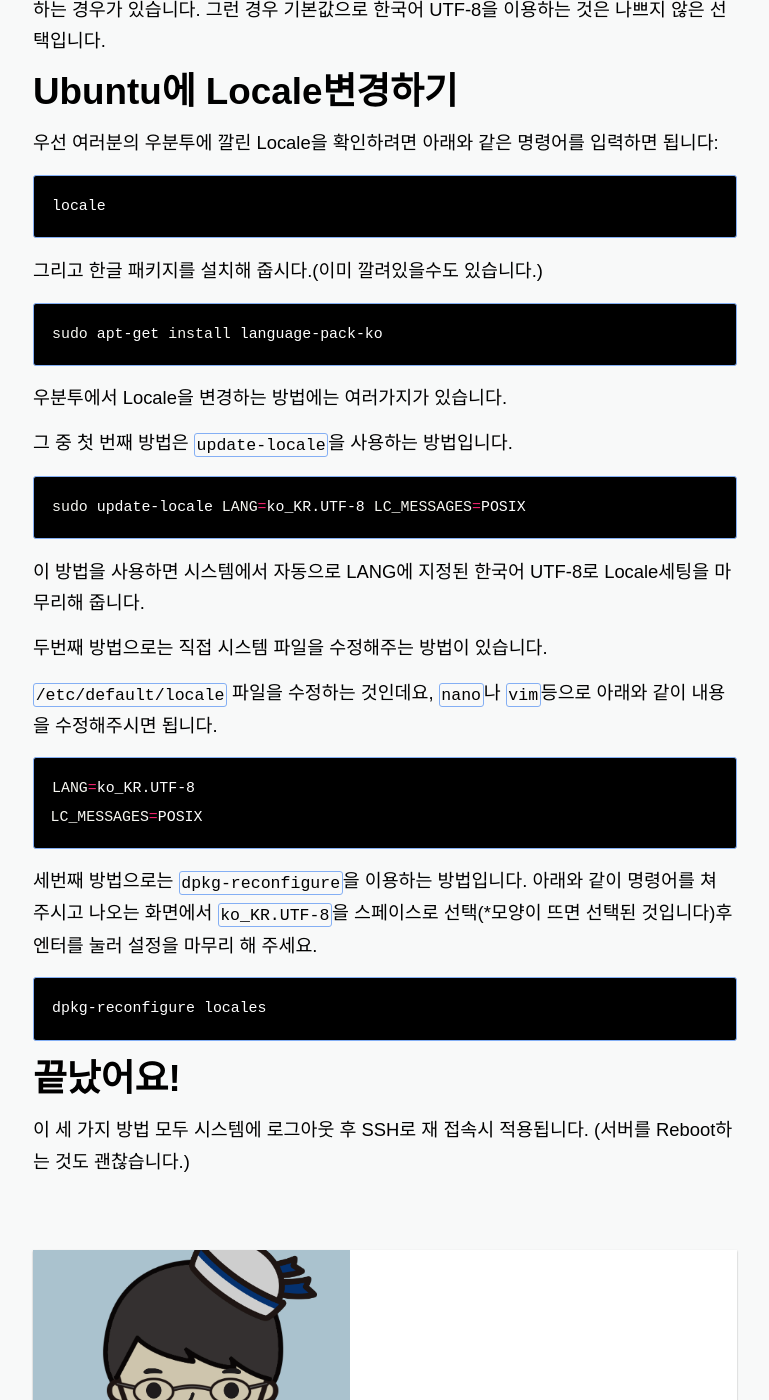
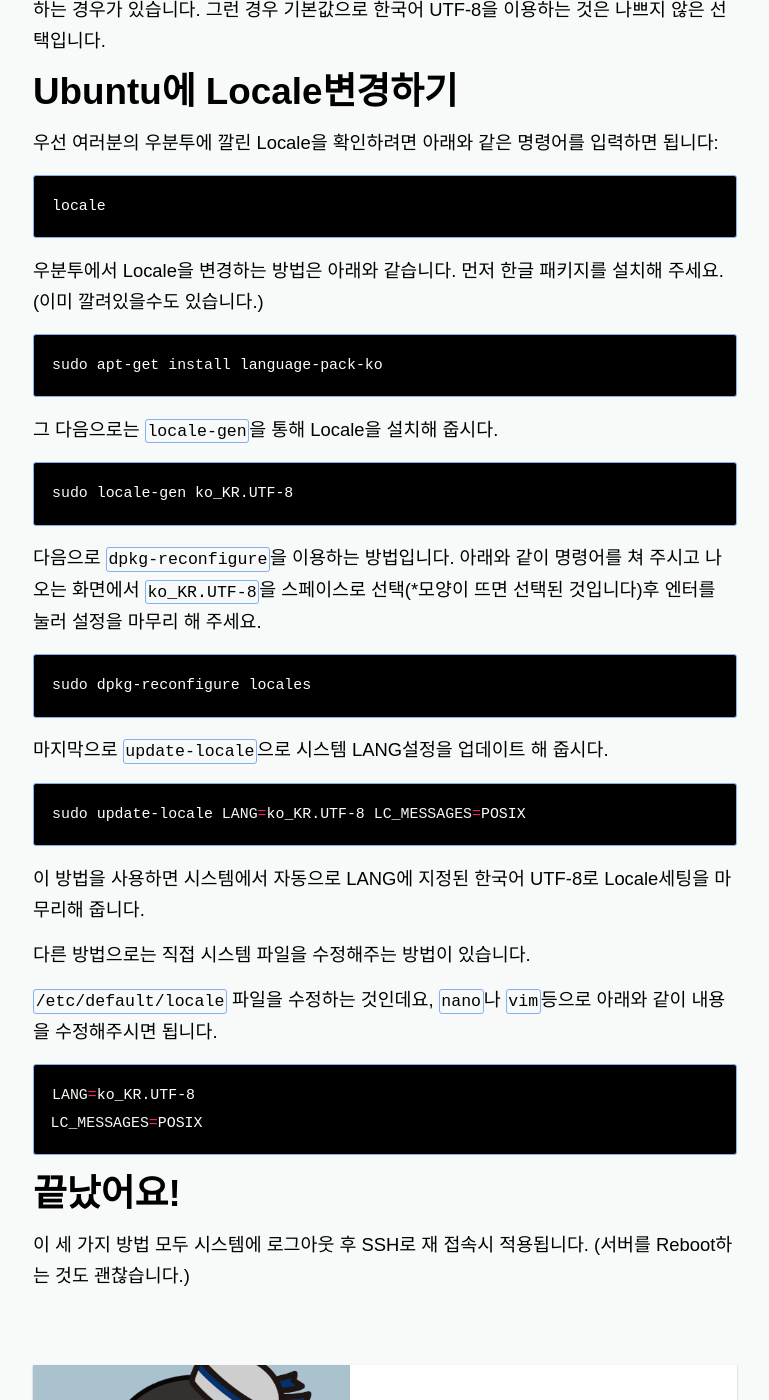
Before and after one commit to Beomi/beomi.github.io_2019, a Jekyll site: the page built from _posts/2017-07-10-Ubuntu-Locale-to-ko_KR.md, in a window 1280 px wide and 1400 px high, scrolled down 1477 px. Shown: the whole window, without its empty margins (255-1024 px from the left). Built offline with Jekyll 4.4.1, drawn with Linux system fonts in a browser that asks for light colours; nearby versions of some CDN libraries; some web fonts are replaced.

Commit message:
Add description for Ubuntu Locale to ko_KR

````diff
--- a/_posts/2017-07-10-Ubuntu-Locale-to-ko_KR.md
+++ b/_posts/2017-07-10-Ubuntu-Locale-to-ko_KR.md
@@ -34,15 +34,25 @@ Locale은 단순히 언어 번역뿐만 아니라 시간과 날짜등을 표시
 locale
 ```
 
-그리고 한글 패키지를 설치해 줍시다.(이미 깔려있을수도 있습니다.)
+우분투에서 Locale을 변경하는 방법은 아래와 같습니다. 먼저 한글 패키지를 설치해 주세요.(이미 깔려있을수도 있습니다.)
 
 ```bash
 sudo apt-get install language-pack-ko
 ```
 
-우분투에서 Locale을 변경하는 방법에는 여러가지가 있습니다.
+그 다음으로는 `locale-gen`을 통해 Locale을 설치해 줍시다.
 
-그 중 첫 번째 방법은 `update-locale`을 사용하는 방법입니다.
+```bash
+sudo locale-gen ko_KR.UTF-8
+```
+
+다음으로 `dpkg-reconfigure`을 이용하는 방법입니다. 아래와 같이 명령어를 쳐 주시고 나오는 화면에서 `ko_KR.UTF-8`을 스페이스로 선택(*모양이 뜨면 선택된 것입니다)후 엔터를 눌러 설정을 마무리 해 주세요.
+
+```bash
+sudo dpkg-reconfigure locales
+```
+
+마지막으로 `update-locale`으로 시스템 LANG설정을 업데이트 해 줍시다.
 
 ```bash
 sudo update-locale LANG=ko_KR.UTF-8 LC_MESSAGES=POSIX
@@ -50,7 +60,7 @@ sudo update-locale LANG=ko_KR.UTF-8 LC_MESSAGES=POSIX
 
 이 방법을 사용하면 시스템에서 자동으로 LANG에 지정된 한국어 UTF-8로 Locale세팅을 마무리해 줍니다.
 
-두번째 방법으로는 직접 시스템 파일을 수정해주는 방법이 있습니다.
+다른 방법으로는 직접 시스템 파일을 수정해주는 방법이 있습니다.
 
 `/etc/default/locale` 파일을 수정하는 것인데요, `nano`나 `vim`등으로 아래와 같이 내용을 수정해주시면 됩니다.
 
@@ -59,11 +69,6 @@ LANG=ko_KR.UTF-8
 LC_MESSAGES=POSIX
 ```
 
-세번째 방법으로는 `dpkg-reconfigure`을 이용하는 방법입니다. 아래와 같이 명령어를 쳐 주시고 나오는 화면에서 `ko_KR.UTF-8`을 스페이스로 선택(*모양이 뜨면 선택된 것입니다)후 엔터를 눌러 설정을 마무리 해 주세요.
-
-```bash
-dpkg-reconfigure locales
-```
 
 ## 끝났어요!
 
````
